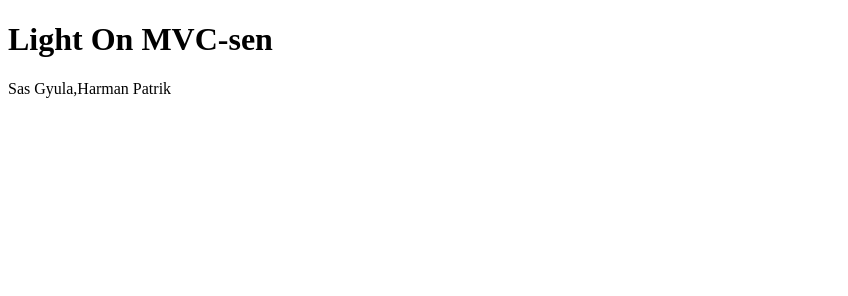
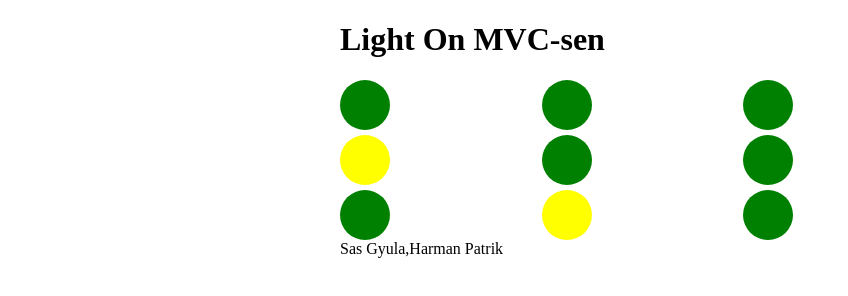
Before and after one commit to SasGyula/lightonMVC, a plain HTML site: page index.html in a window 1280 px wide. Shown: the whole page, without its empty margins (0-848 px from the left). Drawn offline with nearby package versions, Linux system fonts and the light colour scheme.

Commit message:
mainben példányositottuk a controllert

```diff
--- a/Controller/LightOnController.js
+++ b/Controller/LightOnController.js
@@ -2,5 +2,9 @@ import { JatekTer } from "../View/JatekTer.js";
 import LightOnModell from "../Modell/LightOnModell.js";
 
 export default class LightOnController{
-
+    constructor(){
+        this.jatekTer = $("#jatekter")
+        this.modell = new LightOnModell()
+        new JatekTer(this.jatekTer, this.modell.getAllapotLista())
+    }
 }
--- a/View/JatekTer.js
+++ b/View/JatekTer.js
@@ -4,8 +4,8 @@ export class JatekTer {
     #szuloElem;
     #db;
     #allapotLista;
-    constructor(szuloElem,allapotLista,db) {
-        this.#db = db;
+    constructor(szuloElem,allapotLista) {
+        /* this.#db = db; */
         this.#szuloElem = szuloElem;
         this.#allapotLista = allapotLista
         this.#kiir();
--- a/main.js
+++ b/main.js
@@ -0,0 +1,3 @@
+import LightOnController from "./Controller/LightOnController.js";
+
+new LightOnController()
--- a/style.css
+++ b/style.css
@@ -1,3 +1,11 @@
+body{
+    box-sizing: border-box;
+    margin: auto;
+    width: 60%;
+    max-width: 600px;
+
+}
+
 #jatekter {
     display: grid;
     grid-template-columns: 1fr 1fr 1fr;
@@ -5,3 +13,13 @@
     justify-content: center;
     margin-top: 20px;
 }
+#jatekter div{
+    width: 50px;
+    height: 50px;
+    border-radius: 50%;
+    background-color: green;
+}
+
+.felkapcs{
+    background-color: yellow !important;
+}
```
